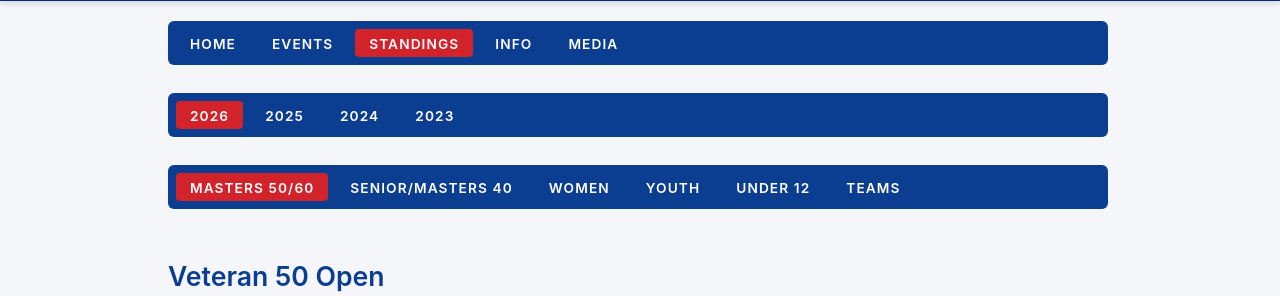
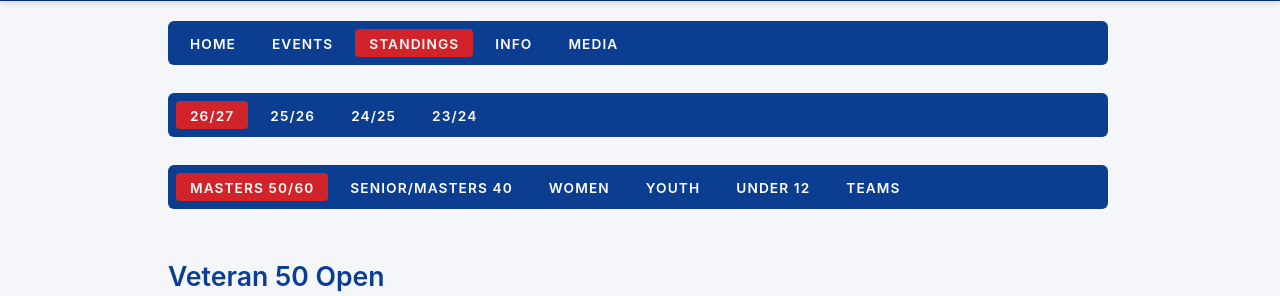
Before and after one commit to ThePianoDentist/ekcx-web, a FastAPI app: page /standings/2026/v50 in a window 1280 px wide. Shown: the part 275-571 px from the top of the page. Run offline with FastAPI, Linux system fonts and the light colour scheme.

Commit message:
Label standings years as seasons so the menu matches the league calendar.
Co-authored-by: Cursor <cursoragent@cursor.com>

```diff
--- a/templates/standings.html
+++ b/templates/standings.html
@@ -13,10 +13,10 @@
       {% include "nav.html" %}
         <div id="menubar_standings_year"  class="menubar">
         <ul id="menu_standings_year" class="menu">
-            <li {{ 'class=selected' if year == 2026 else '' }}><a href="/standings/2026/{{category}}">2026</a></li>
-            <li {{ 'class=selected' if year == 2025 else '' }}><a href="/standings/2025/{{category}}">2025</a></li>
-            <li {{ 'class=selected' if year == 2024 else '' }}><a href="/standings/2024/{{category}}">2024</a></li>
-            <li {{ 'class=selected' if year == 2023 else '' }}><a href="/standings/2023/{{category}}">2023</a></li>
+            <li {{ 'class=selected' if year == 2026 else '' }}><a href="/standings/2026/{{category}}">26/27</a></li>
+            <li {{ 'class=selected' if year == 2025 else '' }}><a href="/standings/2025/{{category}}">25/26</a></li>
+            <li {{ 'class=selected' if year == 2024 else '' }}><a href="/standings/2024/{{category}}">24/25</a></li>
+            <li {{ 'class=selected' if year == 2023 else '' }}><a href="/standings/2023/{{category}}">23/24</a></li>
         </ul>
       </div>
       <div id="menubar_standings"  class="menubar">
```
